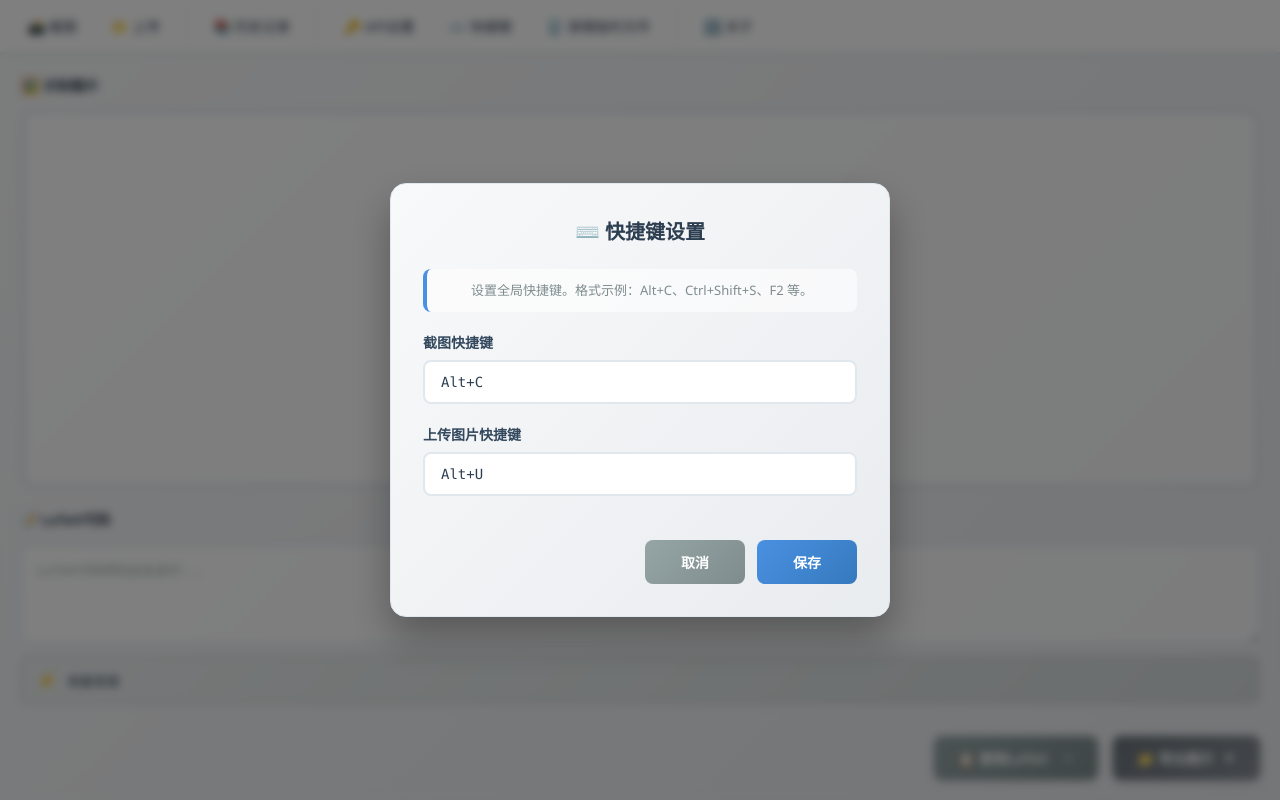
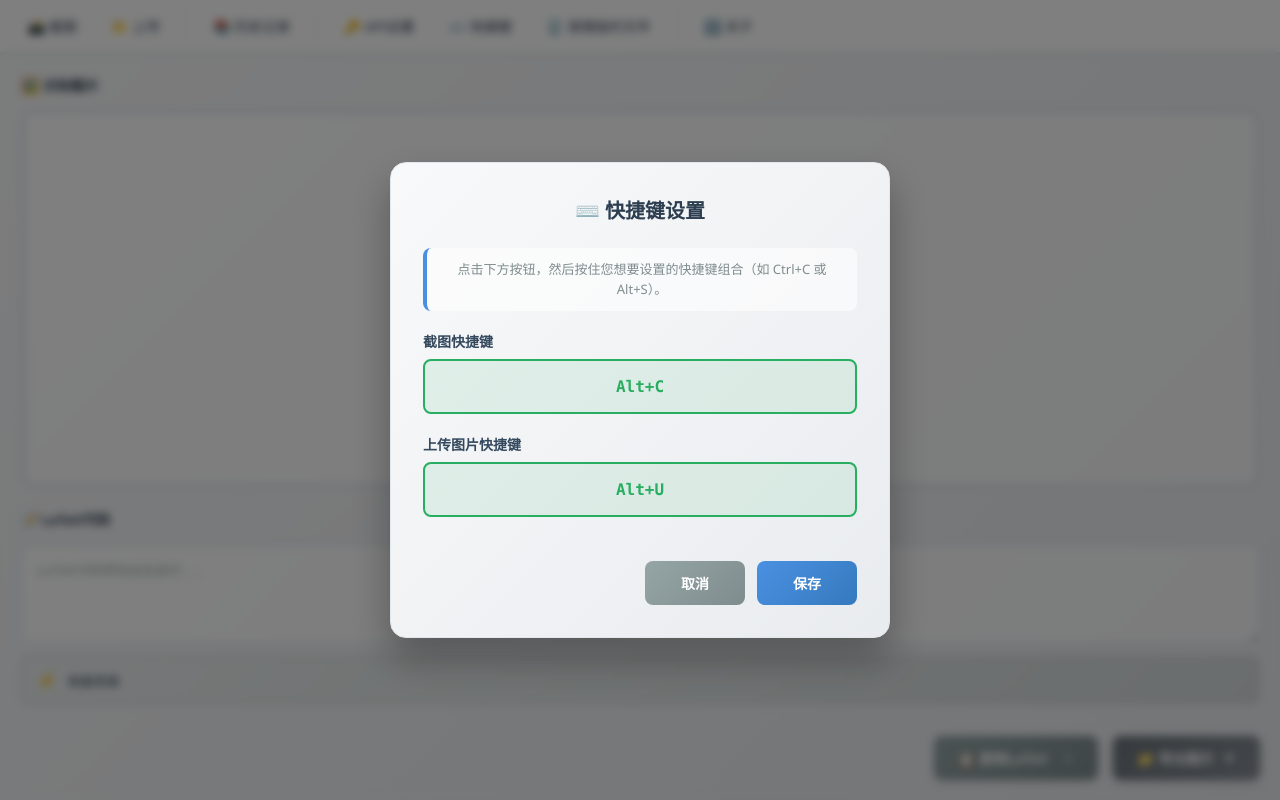
Before and after one commit to Louaq/TexStudio, a React (Create React App) app: page / in a window 1280 px wide. Both pictures are taken after a click on the element "⌨️ 快捷键". Built offline with nearby package versions, Linux system fonts and the light colour scheme; no server answers.

Commit message:
fix: 修改添加快捷键的方式

```diff
--- a/package.json
+++ b/package.json
@@ -1,6 +1,6 @@
 {
   "name": "latex-ocr-electron",
-  "version": "3.5.1",
+  "version": "3.5.2",
   "description": "LaTeX公式识别工具 - Electron版本",
   "author": "SimpleTex OCR",
   "main": "dist/electron/electron/main.js",
--- a/src/components/AboutDialog.tsx
+++ b/src/components/AboutDialog.tsx
@@ -221,10 +221,6 @@ const AboutDialog: React.FC<AboutDialogProps> = ({ onClose }) => {
           </FeatureGrid>
         </Description>
 
-        <TechInfo>
-          技术栈: Electron + React + TypeScript
-        </TechInfo>
-
         <Copyright>
           © 2025 All Rights Reserved
         </Copyright>
--- a/src/components/ShortcutSettingsDialog.tsx
+++ b/src/components/ShortcutSettingsDialog.tsx
@@ -1,4 +1,4 @@
-import React, { useState } from 'react';
+import React, { useState, useEffect, useRef } from 'react';
 import styled from 'styled-components';
 
 const Overlay = styled.div`
@@ -67,25 +67,81 @@ const Label = styled.label`
   font-size: 14px;
 `;
 
-const Input = styled.input`
-  padding: 12px 16px;
-  border: 2px solid #e1e8ed;
+const ShortcutButton = styled.button<{
+  $isListening?: boolean;
+  $isSet?: boolean;
+}>`
+  padding: 16px 20px;
+  border: 2px solid ${props =>
+    props.$isListening ? '#e74c3c' :
+    props.$isSet ? '#27ae60' : '#e1e8ed'
+  };
   border-radius: 8px;
-  background: white;
+  background: ${props =>
+    props.$isListening ? 'rgba(231, 76, 60, 0.1)' :
+    props.$isSet ? 'rgba(39, 174, 96, 0.1)' : 'white'
+  };
   font-size: 14px;
-  color: #2c3e50;
+  color: ${props =>
+    props.$isListening ? '#e74c3c' :
+    props.$isSet ? '#27ae60' : '#2c3e50'
+  };
   transition: all 0.3s ease;
   font-family: "Cascadia Code", "Consolas", monospace;
+  cursor: pointer;
+  min-height: 52px;
+  display: flex;
+  align-items: center;
+  justify-content: center;
+  text-align: center;
+  position: relative;
+
+  &:hover {
+    background: ${props =>
+      props.$isListening ? 'rgba(231, 76, 60, 0.15)' :
+      props.$isSet ? 'rgba(39, 174, 96, 0.15)' : 'rgba(74, 144, 226, 0.05)'
+    };
+    border-color: ${props =>
+      props.$isListening ? '#e74c3c' :
+      props.$isSet ? '#27ae60' : '#4a90e2'
+    };
+  }
 
   &:focus {
     outline: none;
-    border-color: #4a90e2;
-    box-shadow: 0 0 0 3px rgba(74, 144, 226, 0.1);
+    box-shadow: 0 0 0 3px ${props =>
+      props.$isListening ? 'rgba(231, 76, 60, 0.2)' :
+      props.$isSet ? 'rgba(39, 174, 96, 0.2)' : 'rgba(74, 144, 226, 0.2)'
+    };
   }
 
-  &::placeholder {
-    color: #95a5a6;
-  }
+  ${props => props.$isListening && `
+    animation: pulse 1.5s infinite;
+
+    @keyframes pulse {
+      0% { box-shadow: 0 0 0 0 rgba(231, 76, 60, 0.4); }
+      70% { box-shadow: 0 0 0 10px rgba(231, 76, 60, 0); }
+      100% { box-shadow: 0 0 0 0 rgba(231, 76, 60, 0); }
+    }
+  `}
+`;
+
+const ShortcutDisplay = styled.div`
+  display: flex;
+  flex-direction: column;
+  align-items: center;
+  gap: 4px;
+`;
+
+const ShortcutText = styled.span<{ $isListening?: boolean }>`
+  font-weight: 600;
+  font-size: ${props => props.$isListening ? '12px' : '16px'};
+`;
+
+const ListeningText = styled.span`
+  font-size: 10px;
+  opacity: 0.7;
+  font-weight: normal;
 `;
 
 const ButtonGroup = styled.div`
@@ -114,6 +170,13 @@ const Button = styled.button<{ variant?: 'primary' | 'secondary' }>`
       transform: translateY(-1px);
       box-shadow: 0 4px 12px rgba(74, 144, 226, 0.3);
     }
+
+    &:disabled {
+      background: linear-gradient(135deg, #bdc3c7 0%, #95a5a6 100%);
+      cursor: not-allowed;
+      transform: none;
+      box-shadow: none;
+    }
   ` : `
     background: linear-gradient(135deg, #95a5a6 0%, #7f8c8d 100%);
     color: white;
@@ -141,6 +204,23 @@ const Description = styled.p`
   border-left: 4px solid #4a90e2;
 `;
 
+const SuccessMessage = styled.div`
+  background: linear-gradient(135deg, #d4edda 0%, #c3e6cb 100%);
+  color: #155724;
+  padding: 12px 16px;
+  border-radius: 8px;
+  border-left: 4px solid #28a745;
+  margin-bottom: 16px;
+  text-align: center;
+  font-weight: 600;
+  animation: fadeIn 0.3s ease;
+
+  @keyframes fadeIn {
+    from { opacity: 0; transform: translateY(-10px); }
+    to { opacity: 1; transform: translateY(0); }
+  }
+`;
+
 interface ShortcutSettingsDialogProps {
   shortcuts: { capture: string; upload: string };
   onSave: (shortcuts: { capture: string; upload: string }) => void;
@@ -154,18 +234,131 @@ const ShortcutSettingsDialog: React.FC<ShortcutSettingsDialogProps> = ({
 }) => {
   const [formData, setFormData] = useState(shortcuts);
   const [isDragging, setIsDragging] = useState(false);
+  const [listeningFor, setListeningFor] = useState<'capture' | 'upload' | null>(null);
+  const [pressedKeys, setPressedKeys] = useState<Set<string>>(new Set());
+  const [showSuccess, setShowSuccess] = useState(false);
+  const dialogRef = useRef<HTMLDivElement>(null);
 
-  const handleSubmit = (e: React.FormEvent) => {
-    e.preventDefault();
-    onSave(formData);
+  // 将按键转换为Electron格式
+  const formatShortcut = (keys: Set<string>): string => {
+    const modifiers: string[] = [];
+    const regularKeys: string[] = [];
+
+    Array.from(keys).forEach(key => {
+      switch (key.toLowerCase()) {
+        case 'control':
+        case 'ctrl':
+          modifiers.push('Ctrl');
+          break;
+        case 'alt':
+          modifiers.push('Alt');
+          break;
+        case 'shift':
+          modifiers.push('Shift');
+          break;
+        case 'meta':
+        case 'cmd':
+          modifiers.push('Cmd');
+          break;
+        default:
+          if (key.length === 1) {
+            regularKeys.push(key.toUpperCase());
+          } else {
+            // 处理功能键
+            regularKeys.push(key);
+          }
+          break;
+      }
+    });
+
+    // 按照 Electron 的格式组合快捷键
+    return [...modifiers, ...regularKeys].join('+');
   };
 
-  const handleChange = (field: 'capture' | 'upload', value: string) => {
-    setFormData(prev => ({ ...prev, [field]: value }));
+  // 处理按键按下
+  const handleKeyDown = (e: KeyboardEvent) => {
+    if (!listeningFor) return;
+
+    e.preventDefault();
+    e.stopPropagation();
+
+    const key = e.key;
+    setPressedKeys(prev => new Set([...Array.from(prev), key]));
+  };
+
+  // 处理按键释放
+  const handleKeyUp = (e: KeyboardEvent) => {
+    if (!listeningFor) return;
+
+    e.preventDefault();
+    e.stopPropagation();
+
+    // 如果所有修饰键都释放了，并且有实际的按键被按下，就保存快捷键
+    if (!e.ctrlKey && !e.altKey && !e.shiftKey && !e.metaKey && pressedKeys.size > 0) {
+      const shortcut = formatShortcut(pressedKeys);
+
+      if (shortcut && shortcut !== '' && pressedKeys.size > 1) { // 至少需要一个修饰键 + 一个普通键
+        setFormData(prev => ({ ...prev, [listeningFor]: shortcut }));
+        setListeningFor(null);
+        setPressedKeys(new Set());
+      }
+    }
+  };
+
+  // 监听键盘事件
+  useEffect(() => {
+    if (listeningFor) {
+      document.addEventListener('keydown', handleKeyDown, true);
+      document.addEventListener('keyup', handleKeyUp, true);
+
+      return () => {
+        document.removeEventListener('keydown', handleKeyDown, true);
+        document.removeEventListener('keyup', handleKeyUp, true);
+      };
+    }
+  }, [listeningFor, pressedKeys]);
+
+  // 开始监听快捷键
+  const startListening = (field: 'capture' | 'upload') => {
+    setListeningFor(field);
+    setPressedKeys(new Set());
+
+    // 聚焦到对话框以确保能接收键盘事件
+    if (dialogRef.current) {
+      dialogRef.current.focus();
+    }
+  };
+
+  // 停止监听
+  const stopListening = () => {
+    setListeningFor(null);
+    setPressedKeys(new Set());
+  };
+
+  const handleSubmit = async (e: React.FormEvent) => {
+    e.preventDefault();
+
+    // 检查快捷键是否有效
+    if (!formData.capture || !formData.upload) {
+      return;
+    }
+
+    try {
+      await onSave(formData);
+      setShowSuccess(true);
+
+      // 显示成功消息后自动关闭
+      setTimeout(() => {
+        setShowSuccess(false);
+        onClose();
+      }, 1500);
+    } catch (error) {
+      console.error('保存快捷键失败:', error);
+    }
   };
 
   const handleOverlayClick = (e: React.MouseEvent) => {
-    if (e.target === e.currentTarget && !isDragging) {
+    if (e.target === e.currentTarget && !isDragging && !listeningFor) {
       onClose();
     }
   };
@@ -190,6 +383,17 @@ const ShortcutSettingsDialog: React.FC<ShortcutSettingsDialogProps> = ({
     }, 10);
   };
 
+  // 按键显示文本
+  const getShortcutDisplay = (field: 'capture' | 'upload') => {
+    if (listeningFor === field) {
+      if (pressedKeys.size > 0) {
+        return formatShortcut(pressedKeys);
+      }
+      return '按住快捷键...';
+    }
+    return formData[field] || '点击设置快捷键';
+  };
+
   return (
     <Overlay
       onClick={handleOverlayClick}
@@ -197,43 +401,78 @@ const ShortcutSettingsDialog: React.FC<ShortcutSettingsDialogProps> = ({
       onMouseMove={handleMouseMove}
       onMouseUp={handleMouseUp}
     >
-      <Dialog onClick={handleDialogClick}>
+      <Dialog
+        ref={dialogRef}
+        onClick={handleDialogClick}
+        tabIndex={-1}
+      >
         <Title>
           ⌨️ 快捷键设置
         </Title>
 
-        <Description>
-          设置全局快捷键。格式示例：Alt+C、Ctrl+Shift+S、F2 等。
-        </Description>
+        {showSuccess ? (
+          <SuccessMessage>
+            ✅ 快捷键已保存成功！
+          </SuccessMessage>
+        ) : (
+          <Description>
+            点击下方按钮，然后按住您想要设置的快捷键组合（如 Ctrl+C 或 Alt+S）。
+          </Description>
+        )}
 
         <Form onSubmit={handleSubmit}>
           <FormGroup>
             <Label>截图快捷键</Label>
-            <Input
-              type="text"
-              value={formData.capture}
-              onChange={(e) => handleChange('capture', e.target.value)}
-              placeholder="例如：Alt+C"
-              required
-            />
+            <ShortcutButton
+              type="button"
+              $isListening={listeningFor === 'capture'}
+              $isSet={!!formData.capture}
+              onClick={() => listeningFor === 'capture' ? stopListening() : startListening('capture')}
+            >
+              <ShortcutDisplay>
+                <ShortcutText $isListening={listeningFor === 'capture'}>
+                  {getShortcutDisplay('capture')}
+                </ShortcutText>
+                {listeningFor === 'capture' && (
+                  <ListeningText>松开按键即可保存</ListeningText>
+                )}
+              </ShortcutDisplay>
+            </ShortcutButton>
           </FormGroup>
 
           <FormGroup>
             <Label>上传图片快捷键</Label>
-            <Input
-              type="text"
-              value={formData.upload}
-              onChange={(e) => handleChange('upload', e.target.value)}
-              placeholder="例如：Alt+U"
-              required
-            />
+            <ShortcutButton
+              type="button"
+              $isListening={listeningFor === 'upload'}
+              $isSet={!!formData.upload}
+              onClick={() => listeningFor === 'upload' ? stopListening() : startListening('upload')}
+            >
+              <ShortcutDisplay>
+                <ShortcutText $isListening={listeningFor === 'upload'}>
+                  {getShortcutDisplay('upload')}
+                </ShortcutText>
+                {listeningFor === 'upload' && (
+                  <ListeningText>松开按键即可保存</ListeningText>
+                )}
+              </ShortcutDisplay>
+            </ShortcutButton>
           </FormGroup>
 
           <ButtonGroup>
-            <Button type="button" variant="secondary" onClick={onClose}>
+            <Button
+              type="button"
+              variant="secondary"
+              onClick={onClose}
+              disabled={!!listeningFor}
+            >
               取消
             </Button>
-            <Button type="submit" variant="primary">
+            <Button
+              type="submit"
+              variant="primary"
+              disabled={!!listeningFor || !formData.capture || !formData.upload}
+            >
               保存
             </Button>
           </ButtonGroup>
```
